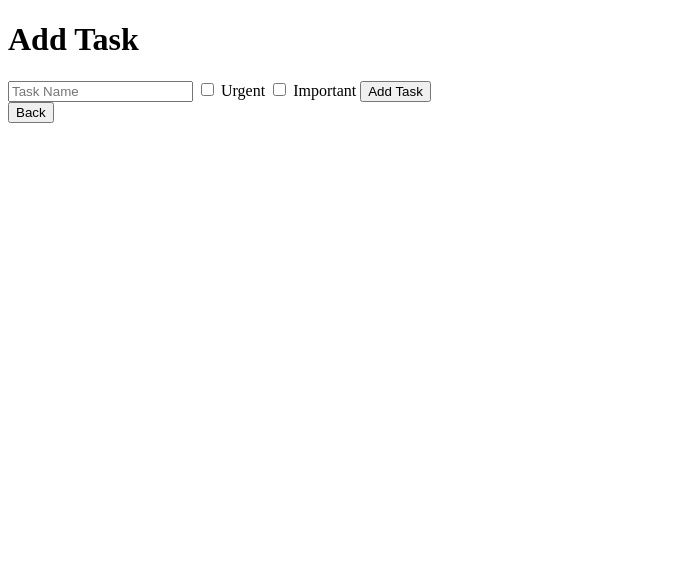
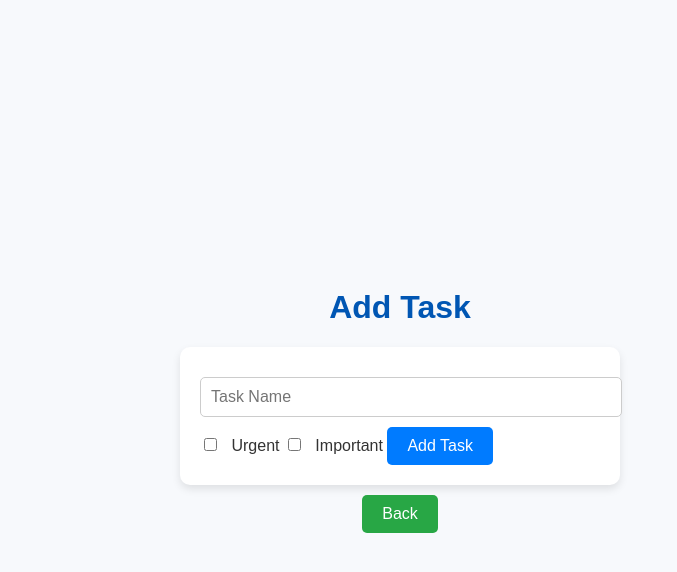
Before and after one commit to Team-07-CSE-210-FA-24/cse210-fa24-group07, an Electron app: page application/renderer/add-task.html in a window 800 px wide. Shown: the whole page, without its empty margins (0-677 px from the left). Drawn offline with Linux system fonts and the light colour scheme.

Commit message:
add Task style refinement complete

```diff
--- /dev/null
+++ b/application/renderer/add-task.css
@@ -0,0 +1,65 @@
+body {
+    font-family: Arial, sans-serif;
+    margin: 0;
+    padding: 0;
+    background-color: #f7f9fc;
+    color: #333;
+    display: flex;
+    justify-content: center;
+    align-items: center;
+    height: 100vh;
+    flex-direction: column;
+  }
+
+  h1 {
+    font-size: 2em;
+    color: #0056b3;
+  }
+
+
+  form {
+    background: #fff;
+    padding: 20px;
+    border-radius: 10px;
+    box-shadow: 0 4px 8px rgba(0, 0, 0, 0.1);
+    max-width: 400px;
+    width: 100%;
+  }
+
+  input[type="text"] {
+    width: 100%;
+    padding: 10px;
+    margin: 10px 0;
+    border: 1px solid #ccc;
+    border-radius: 5px;
+    font-size: 1em;
+  }
+
+  input[type="checkbox"] {
+    margin-right: 10px;
+  }
+
+  button {
+    background-color: #007bff;
+    color: white;
+    padding: 10px 20px;
+    border: none;
+    border-radius: 5px;
+    cursor: pointer;
+    font-size: 1em;
+    transition: background-color 0.3s ease;
+  }
+
+  button:hover {
+    background-color: #0056b3;
+  }
+
+
+  #back-button {
+    margin-top: 10px;
+    background-color: #28a745;
+  }
+
+  #back-button:hover {
+    background-color: #2e5737;
+  }
--- a/application/renderer/add-task.html
+++ b/application/renderer/add-task.html
@@ -2,6 +2,7 @@
 <html>
 <head>
   <title>Add Task</title>
+  <link rel="stylesheet" href="add-task.css">
 </head>
 <body>
   <h1>Add Task</h1>
```
